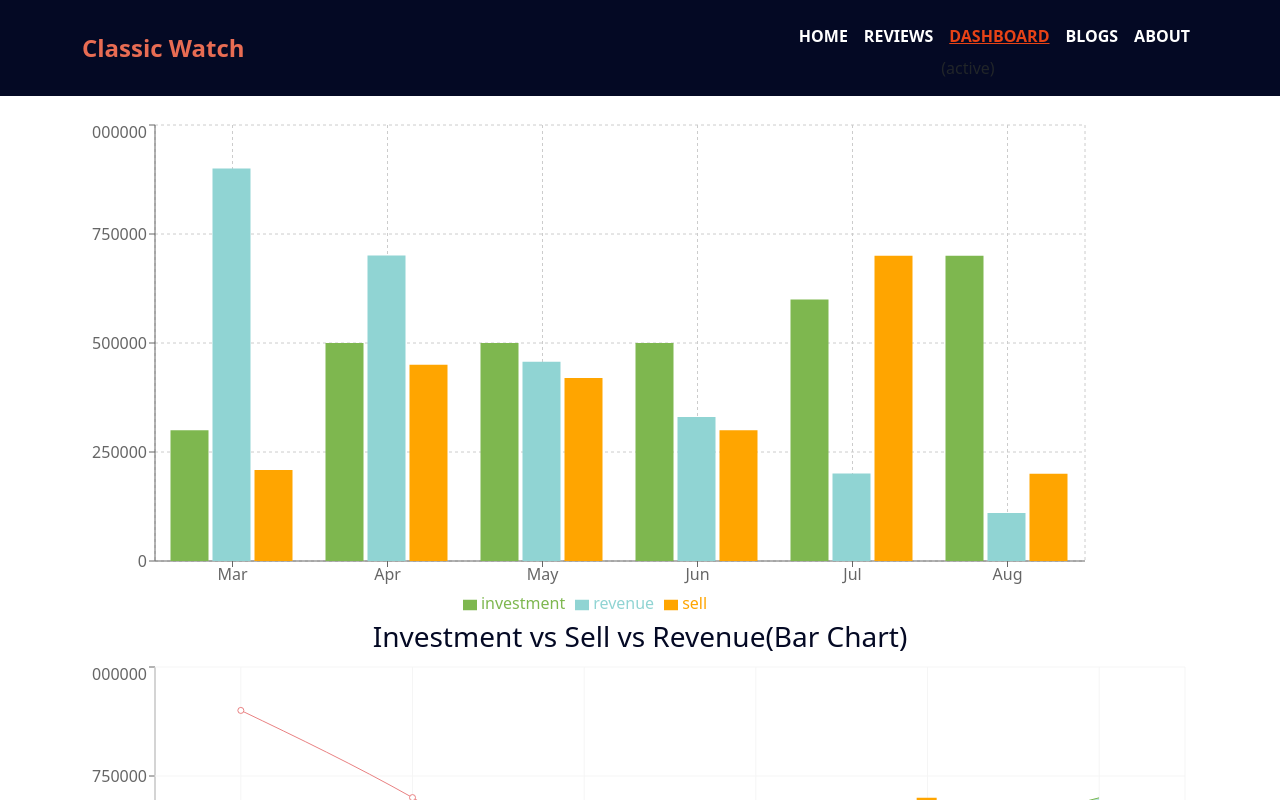
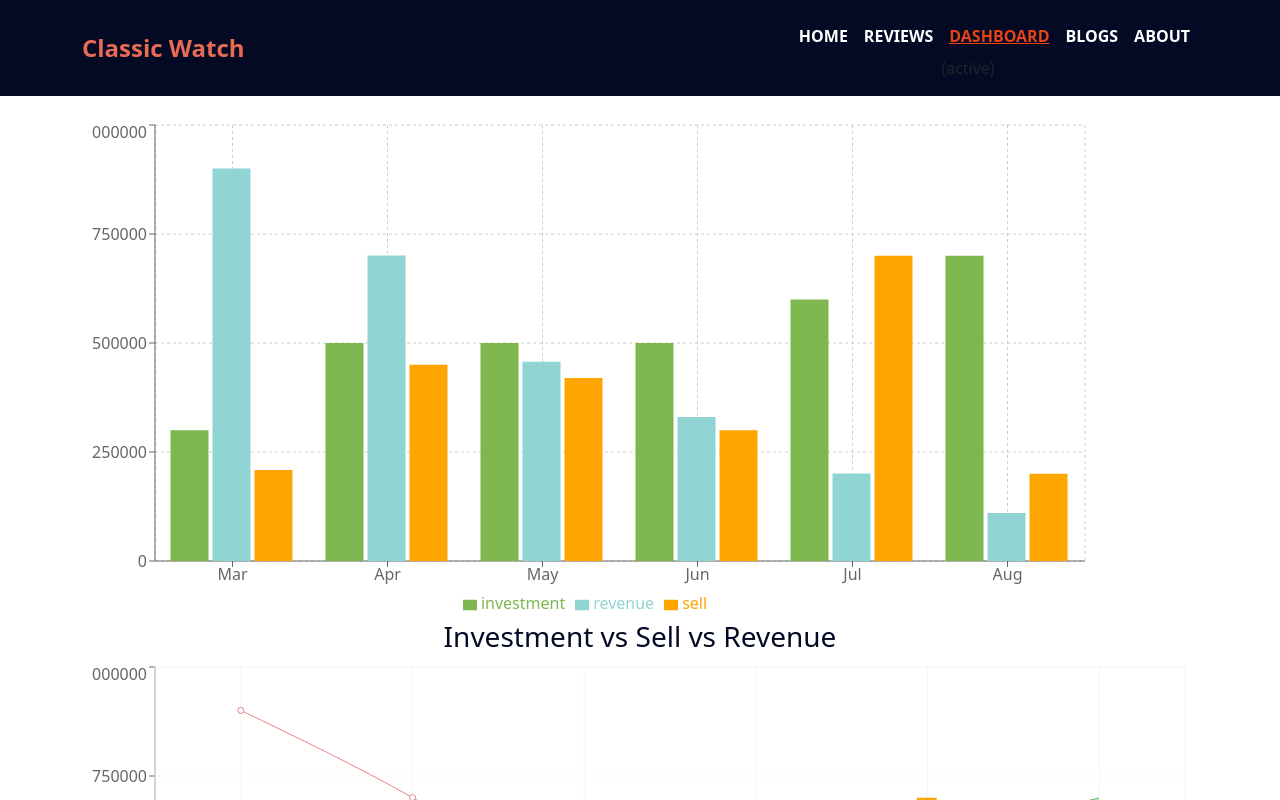
Before and after one commit to SMhamidAzad/Product-Analysis-Watch, a React (Create React App) app: page /dashboard in a window 1280 px wide. Shown: the top 800 px of the page. Built offline with nearby package versions, Linux system fonts and the light colour scheme.

Commit message:
final and final

```diff
--- a/src/components/Dashboard/Dashboard.js
+++ b/src/components/Dashboard/Dashboard.js
@@ -54,7 +54,7 @@ const Dashboard = () => {
                 <Bar dataKey="revenue" fill="#90D4D3" />
                 <Bar dataKey="sell" fill="orange" />
             </BarChart>
-            <h3 style={{ color: '#040924'}} className='text-center'>Investment vs Sell vs Revenue(Bar Chart)</h3>
+            <h3 style={{ color: '#040924'}} className='text-center'>Investment vs Sell vs Revenue</h3>
             <ComposedChart width={1100} height={500} data={data}>
                 <XAxis dataKey="month" />
                 <YAxis />
```
